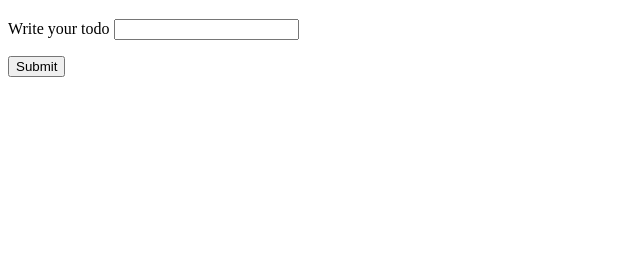
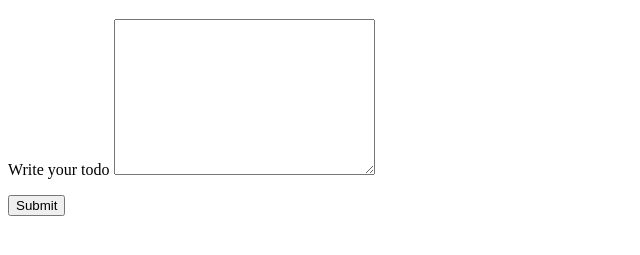
Before and after one commit to d-park7/simpleTodo, a plain HTML site: page index.html in a window 1280 px wide. Shown: the part 61-316 px from the top of the page, without its empty margins (0-640 px from the left). Drawn offline with Linux system fonts and the light colour scheme.

Commit message:
Added more space for todo

```diff
--- a/index.html
+++ b/index.html
@@ -11,7 +11,7 @@
     <h1>Simple todo website</h1>
     <form name="todoForm" onsubmit="onSubmit(); return false;">
         <label for="body">Write your todo</label>
-        <input type="text" id="body" name="body">
+        <textarea name="body" id="body" cols="30" rows="10"></textarea>
         <div class="spacer"></div>
         <input type="submit" value="Submit">
     </form>
```
